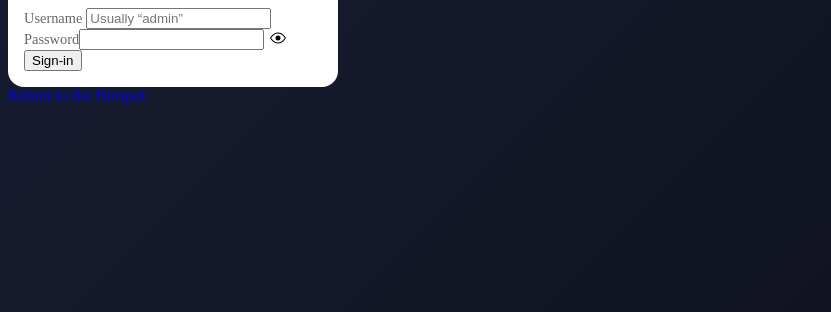
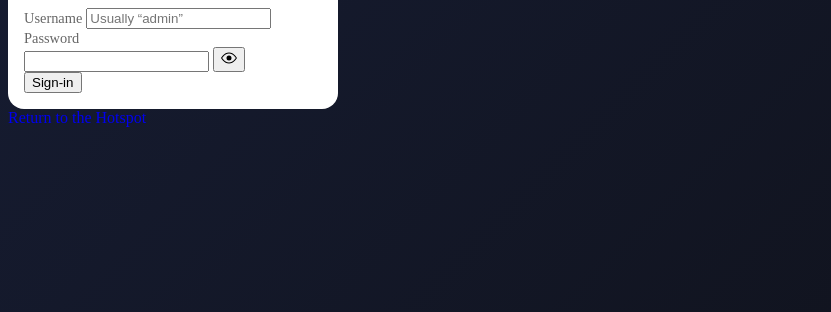
Before and after one commit to offspot/adminui, a Python web app: template src/adminui/templates/auth/login.html in a window 1280 px wide. Shown: the part 120-432 px from the top of the page, without its empty margins (0-831 px from the left). Run offline with Jinja, Linux system fonts and the light colour scheme; the template is opened without the code that fills it, so the values that code supplies are empty.

Commit message:
fix layout and hover visibility

```diff
--- a/src/adminui/templates/auth/login.html
+++ b/src/adminui/templates/auth/login.html
@@ -56,16 +56,6 @@
 			--bs-link-hover-color-rgb: 227,130,14;
 			text-decoration: none;
 		}
-
-		#toggle-password {
-			border: none;
-			background: transparent;
-		}
-
-		.items-center {
-			display: flex;
-			align-items: center;
-		}
 	</style>
 	{% endblock %}
 
@@ -81,8 +71,9 @@
 						<label class="form-label" for="username">Username</label>
 						<input type="text"  class="form-control{% if is_incorrect %} is-invalid{% endif %}" name="username" placeholder="Usually “admin”" />
 					</div>
-					<div class="mb-3 items-center">
+					<div class="mb-3">
 						<label class="form-label" for="password">Password</label>
+						<div class="input-group">
 							<input type="password" id="password-input" class="form-control{% if is_incorrect %} is-invalid{% endif %}" name="password" aria-describedby="credentialsFeedback">
 
 							<button class="btn btn-outline-secondary" type="button" id="toggle-password">
@@ -97,6 +88,7 @@
 							    </svg>
 							</button>
 							{% if is_incorrect and message_content %}<div id="credentialsFeedback" class="invalid-feedback">{{ message_content }}</div>{% endif %}
+						</div>
 					</div>
 					<div class="d-flex flex-row-reverse">
 						<input type="submit" class="btn btn-primary" value="Sign-in" />
```
Lines whose indentation alone changed are shown as unchanged.
